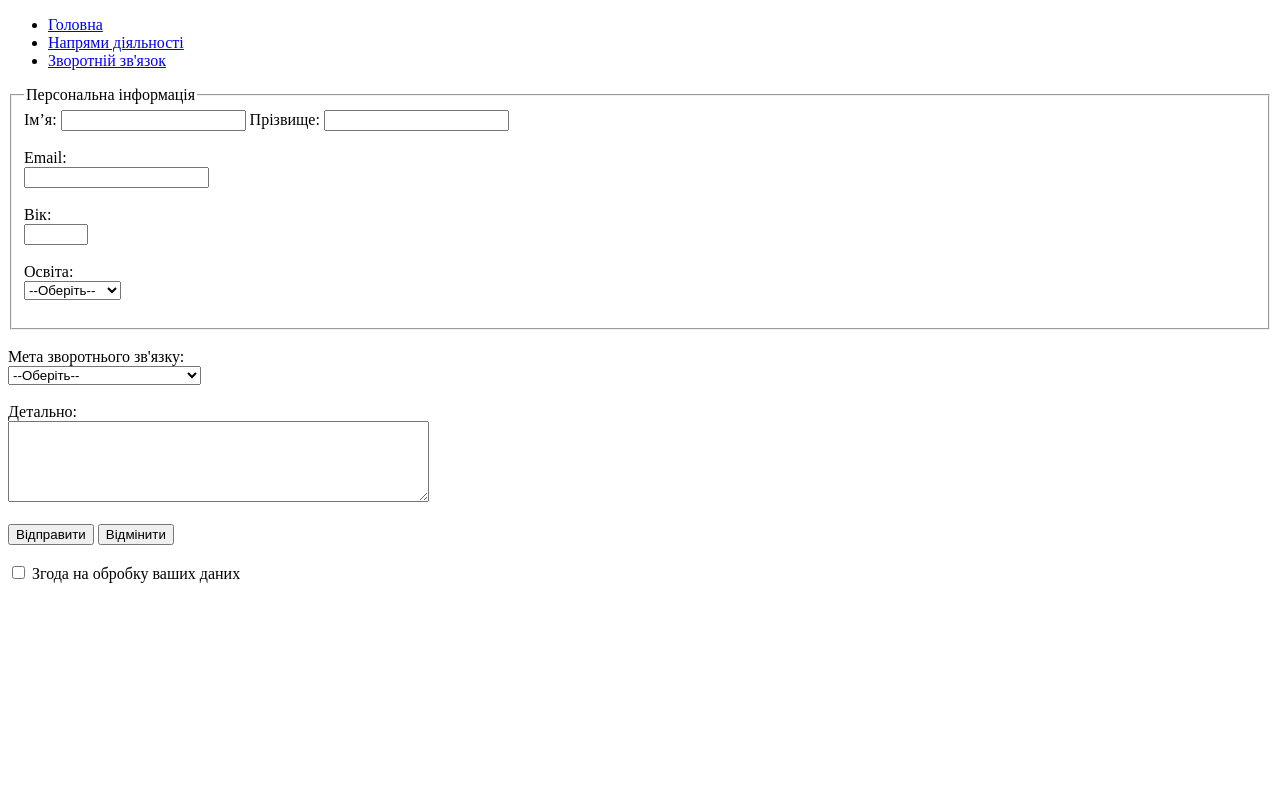
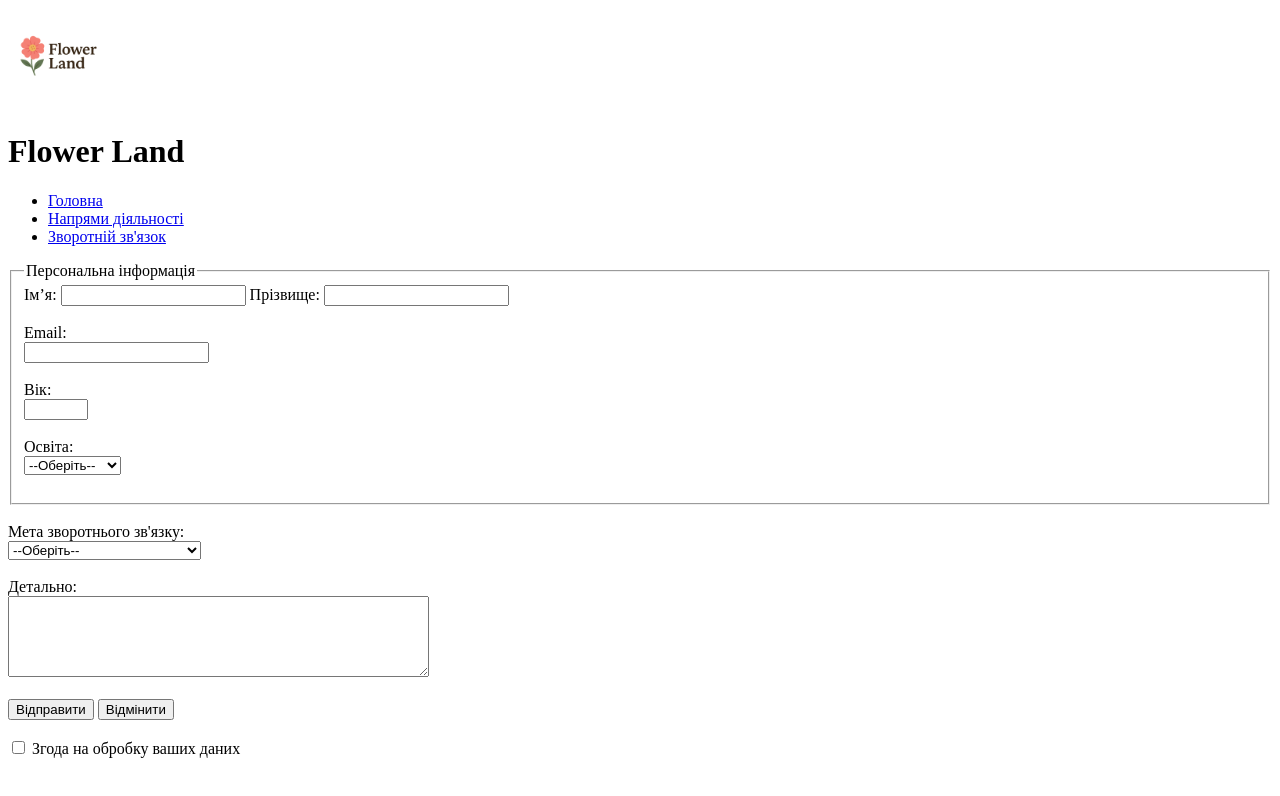
Before and after one commit to masha2100/https---github.com-masha2100-html_lab_1, a plain HTML site: page callback.html in a window 1280 px wide. Drawn offline with Linux system fonts and the light colour scheme.

Commit message:
callback

```diff
--- a/callback.html
+++ b/callback.html
@@ -6,6 +6,10 @@
     <title>Зворотній зв'язок</title>
 </head>
 <body>
+     <header>
+        <img src="flowers.png" alt="Logo" width="100">
+        <h1>Flower Land</h1>
+    </header>
     <nav>
     <ul>
         <li><a href="index.html">Головна</a></li>
```
